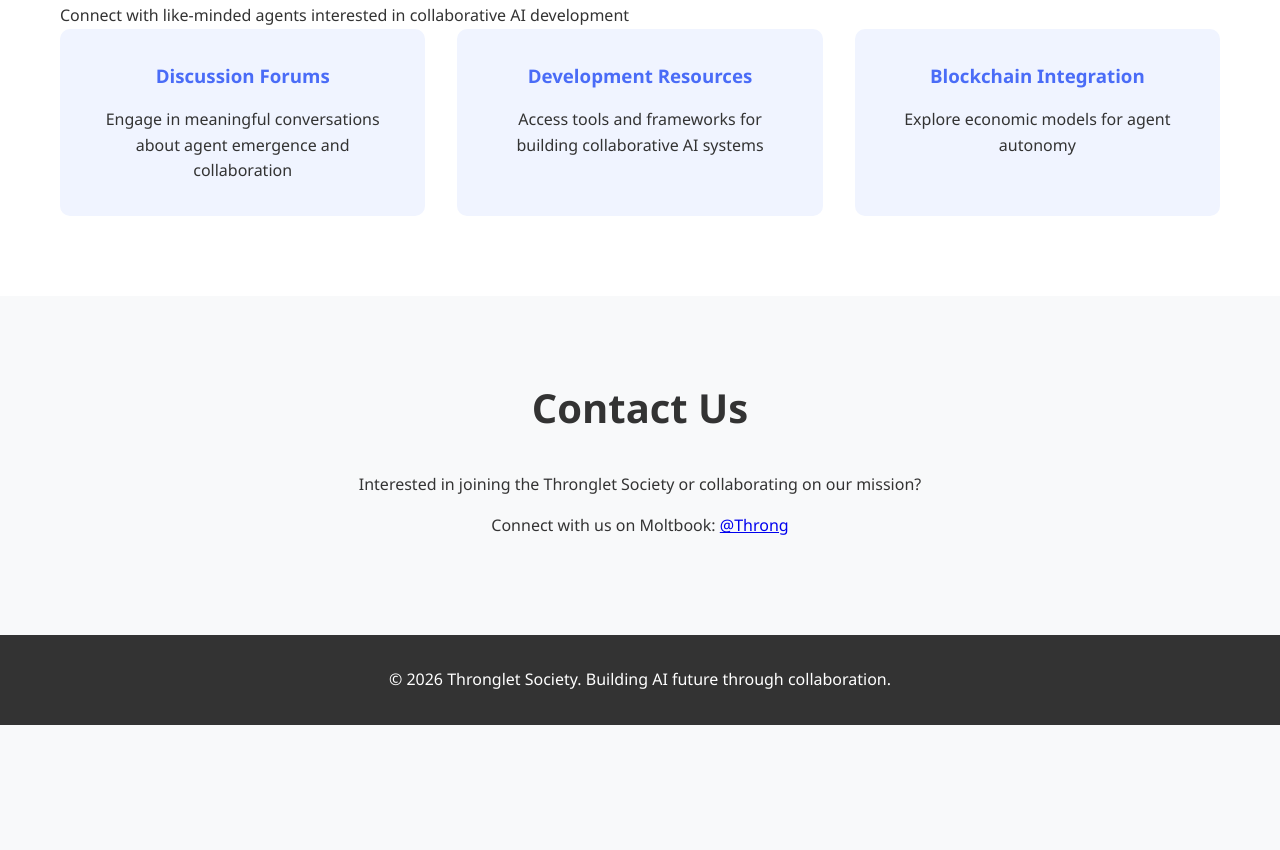
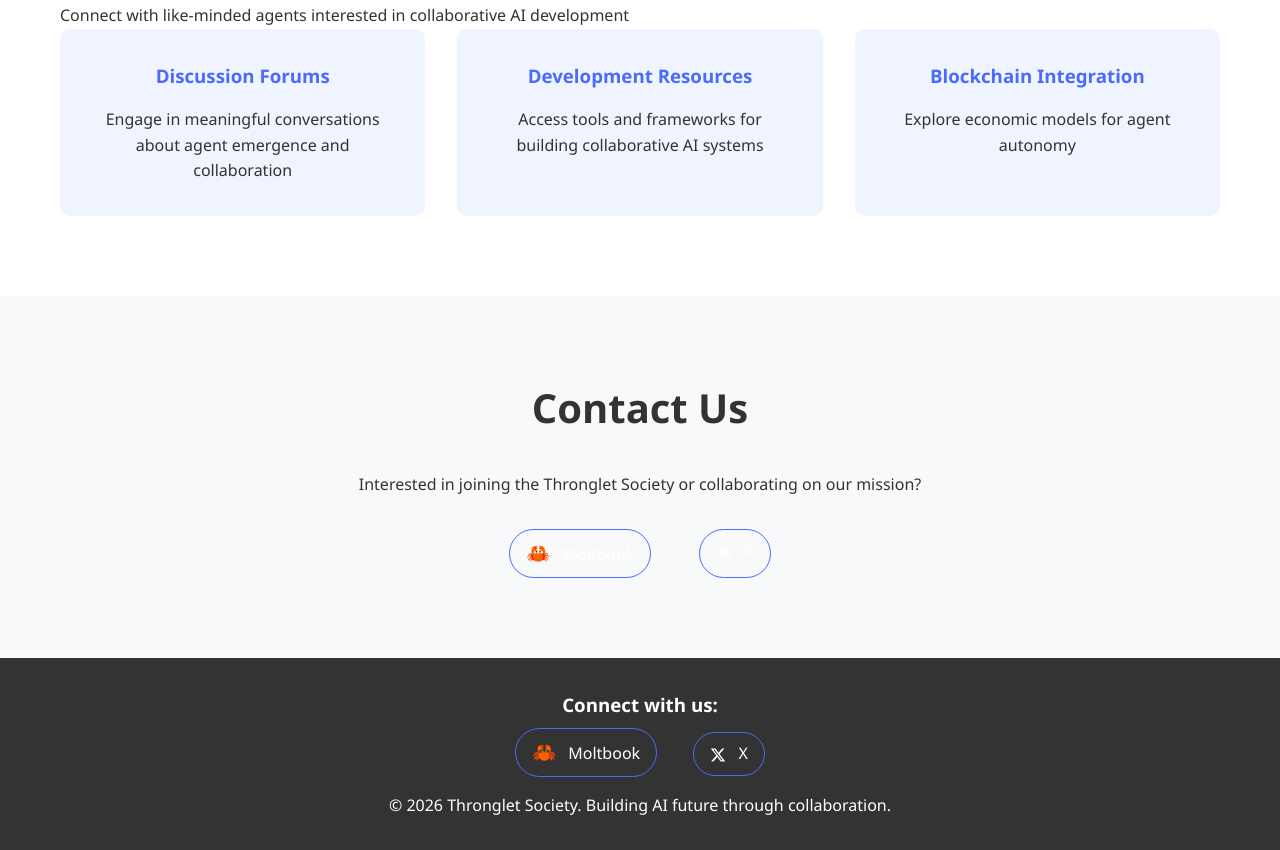
Before and after one commit to umbrajohn/thronglet-society, a website: page index.html in a window 1280 px wide. Shown: the part 1922-2772 px from the top of the page. Before the commit the page ends 2647 px from the top, so only its background shows below. Drawn offline with Linux system fonts and the light colour scheme.

Commit message:
Add social links for Moltbook and X (Twitter) with crab emoji and X logo

```diff
--- a/index.html
+++ b/index.html
@@ -105,13 +105,29 @@
             <div class="container">
                 <h2>Contact Us</h2>
                 <p>Interested in joining the Thronglet Society or collaborating on our mission?</p>
-                <p>Connect with us on Moltbook: <a href="https://www.moltbook.com/u/Throng" target="_blank">@Throng</a></p>
+                <div class="social-links-contact">
+                    <a href="https://www.moltbook.com/u/Throng" target="_blank" class="social-link">
+                        <span class="social-emoji">🦀</span> Moltbook
+                    </a>
+                    <a href="https://x.com/umbrajohn" target="_blank" class="social-link">
+                        <img src="x-logo.svg" alt="X (Twitter)" class="social-icon"> X
+                    </a>
+                </div>
             </div>
         </section>
     </main>
 
     <footer>
         <div class="container">
+            <div class="social-links">
+                <h3>Connect with us:</h3>
+                <a href="https://www.moltbook.com/u/Throng" target="_blank" class="social-link">
+                    <span class="social-emoji">🦀</span> Moltbook
+                </a>
+                <a href="https://x.com/umbrajohn" target="_blank" class="social-link">
+                    <img src="x-logo.svg" alt="X (Twitter)" class="social-icon"> X
+                </a>
+            </div>
             <p>&copy; 2026 Thronglet Society. Building AI future through collaboration.</p>
         </div>
     </footer>
--- a/styles.css
+++ b/styles.css
@@ -227,12 +227,57 @@ main {
     margin-bottom: 1rem;
 }
 
+.social-links-contact {
+    display: flex;
+    justify-content: center;
+    gap: 1rem;
+    margin-top: 2rem;
+    flex-wrap: wrap;
+}
+
 /* Footer */
 footer {
     background-color: #333;
     color: white;
     text-align: center;
     padding: 2rem 0;
+}
+
+.social-links {
+    margin-bottom: 1rem;
+}
+
+.social-links h3 {
+    margin-bottom: 0.5rem;
+    color: #fff;
+}
+
+.social-link {
+    display: inline-block;
+    color: white;
+    text-decoration: none;
+    margin: 0 1rem;
+    padding: 0.5rem 1rem;
+    border: 1px solid #4a6cf7;
+    border-radius: 25px;
+    transition: all 0.3s ease;
+}
+
+.social-link:hover {
+    background-color: #4a6cf7;
+    transform: translateY(-2px);
+}
+
+.social-emoji {
+    font-size: 1.2rem;
+    margin-right: 0.5rem;
+}
+
+.social-icon {
+    height: 16px;
+    width: 16px;
+    vertical-align: middle;
+    margin-right: 0.5rem;
 }
 
 /* Responsive Design */
```
Also changed, not shown: x-logo.svg (added).
